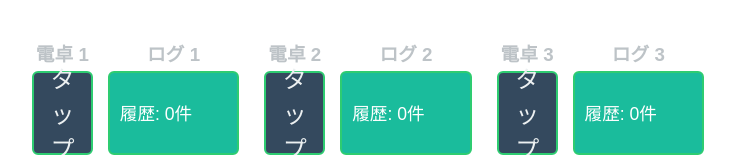
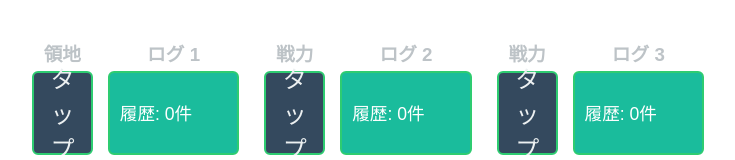
Before and after one commit to komugiR/nextjs-calculator-ui, a Next.js app: page / in a window 1280 px wide. Shown: the top 160 px of the page, without its empty margins (272-1007 px from the left). Built offline with nearby package versions, Linux system fonts and the light colour scheme.

Commit message:
電卓名称変更

```diff
--- a/app/components/CalcInput.jsx
+++ b/app/components/CalcInput.jsx
@@ -3,7 +3,11 @@ import React from 'react';
 const CalcInput = ({ id, currentResult, onClick }) => {
     return (
         <div className='calc-input-set'>
-            <h3 className='calc-input-title'>電卓 {id}</h3>
+            <h3 className='calc-input-title'>
+                {id === 1 ? '領地' :
+                 id === 2 ? '戦力' :
+                 '戦力'}
+            </h3>
 
             <div
                 className='calc-result-display'
--- a/app/components/Calculator.jsx
+++ b/app/components/Calculator.jsx
@@ -1,8 +1,11 @@
 import React, { useState, useEffect } from 'react';
 
 const Calculator = ({ id, addLogEntry, isOpen, onClose, initialValue }) => {
+
+    //初期化
     const [input, setInput] = useState(initialValue || '');
 
+    //更新
     useEffect(() => {
         setInput(initialValue || '');
     }, [initialValue]);
@@ -24,7 +27,7 @@ const Calculator = ({ id, addLogEntry, isOpen, onClose, initialValue }) => {
         try {
             if (!input) return false;
 
-            const result = parseFloat(eval(input).toFixed(2));
+            const result = parseFloat(eval(input).toFixed(2));//webアプリなので許してください。悪魔は実行できないはず。
 
             addLogEntry(id, input, result);
 
```
